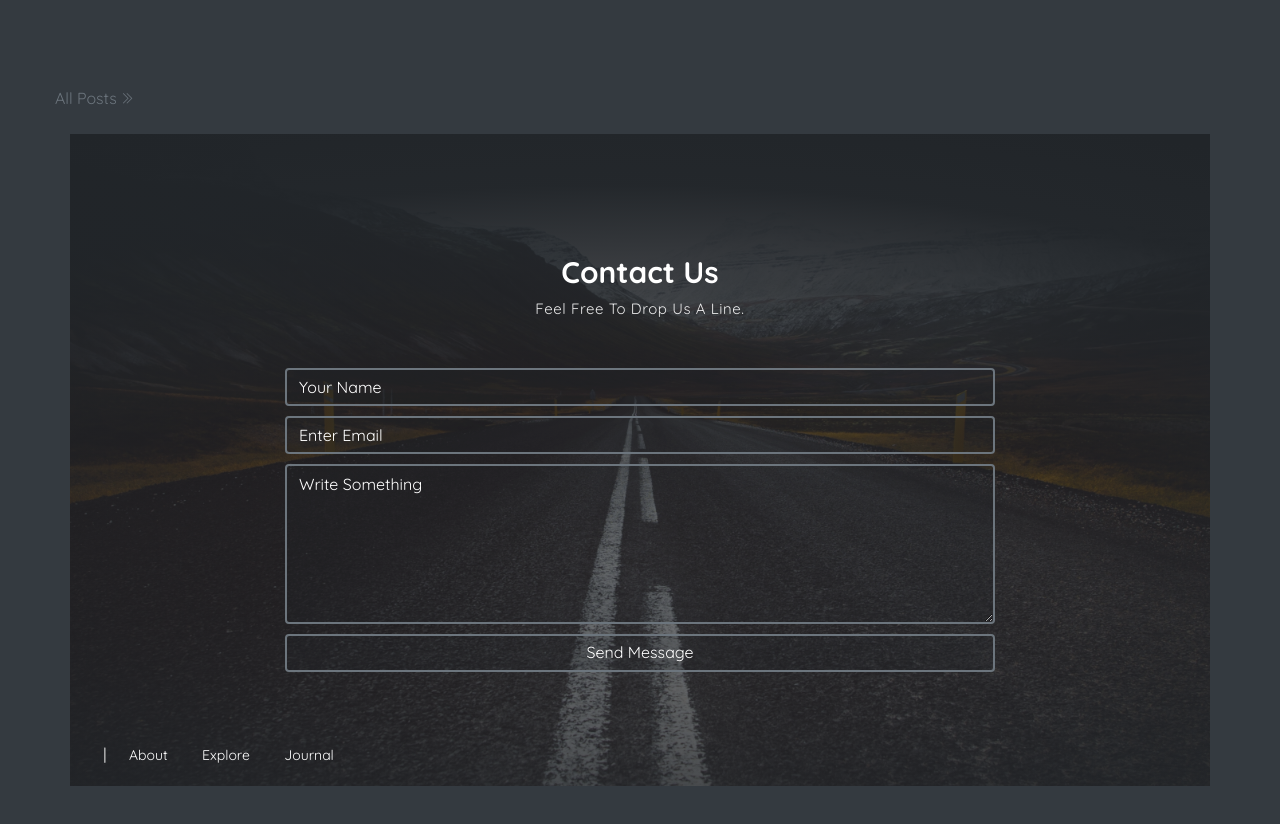
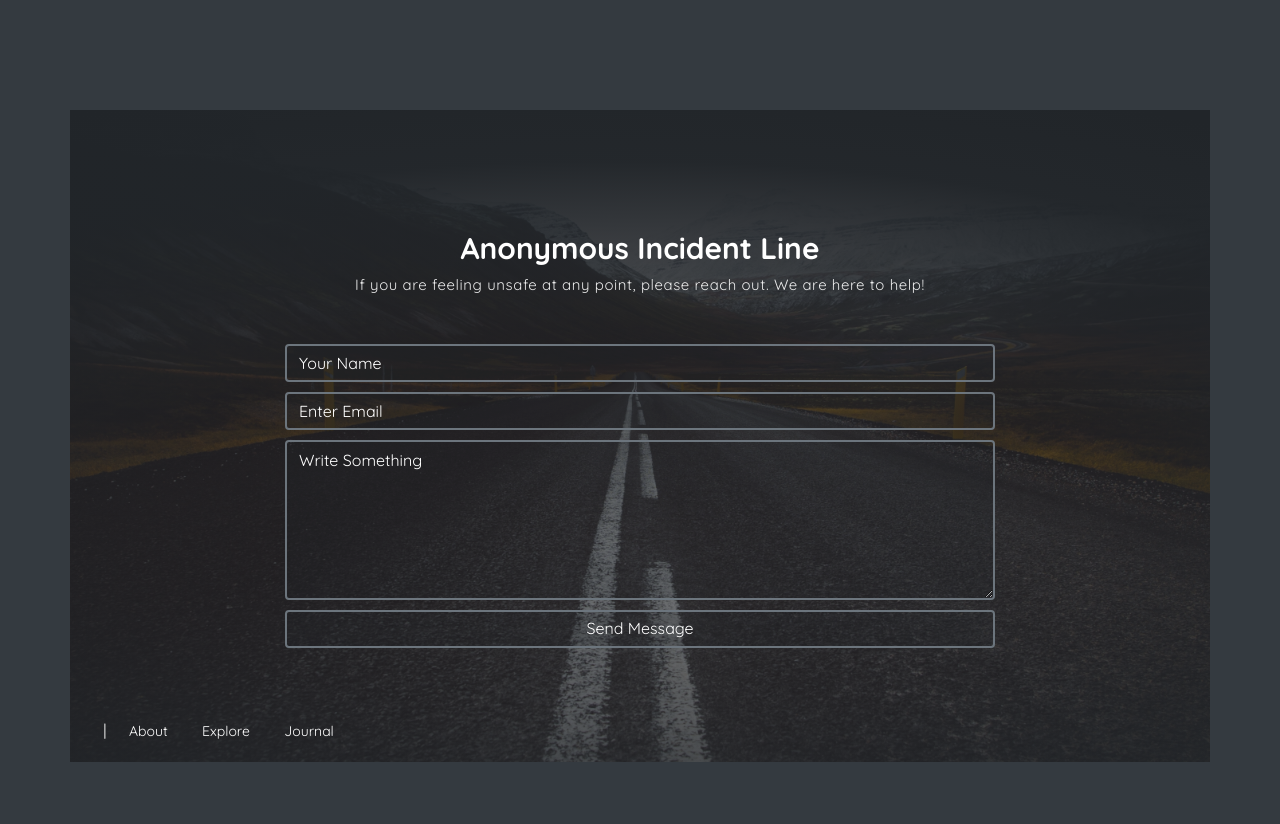
Before and after one commit to msaini26/safety-first-gracehacks, a website: page safety-first/public_html/index.html in a window 1280 px wide. Shown: the part 2596-3420 px from the top of the page. Drawn offline with nearby package versions, Linux system fonts and the light colour scheme.

Commit message:
updated anonymous line

```diff
--- a/safety-first/public_html/index.html
+++ b/safety-first/public_html/index.html
@@ -167,7 +167,6 @@
             </div>
         </div><!-- end of row -->
 
-        <a href="#">All Posts <i class="ti-angle-double-right angle"></i></a>
 
     </div> <!-- end of page container -->
 
@@ -177,8 +176,8 @@
         <!-- container -->
         <div class="container">
             <div class="col-md-10 col-lg-8 m-auto">
-                <h6 class="title mb-2">Contact Us</h6>
-                <p class="mb-5">Feel Free To Drop Us A Line.</p>
+                <h6 class="title mb-2">Anonymous Incident Line</h6>
+                <p class="mb-5">If you are feeling unsafe at any point, please reach out. We are here to help!</p>
                 <form action="" class="form-group">
                     <input type="text" size="50" class="form-control" placeholder="Your Name" required>
                     <input type="email" class="form-control" placeholder="Enter Email"requried>
```
